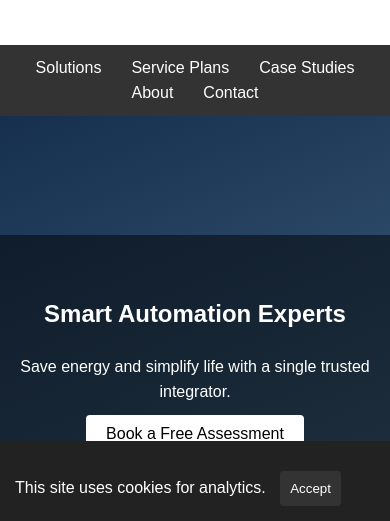
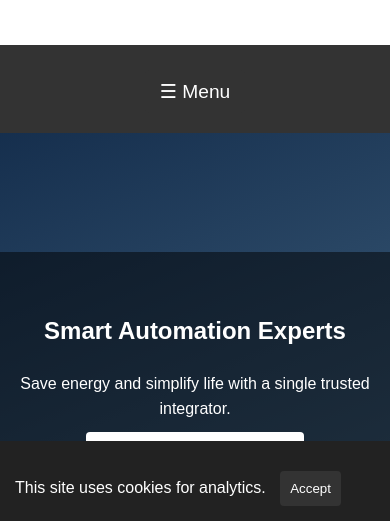
Before and after one commit to benpotts88/bridgeandbeam, a plain HTML site: page index.html in a window 390 px wide. Shown: the part 323-844 px from the top of the page. Drawn offline with Linux system fonts and the light colour scheme.

Commit message:
Add responsive hamburger navigation

```diff
--- a/index.html
+++ b/index.html
@@ -34,6 +34,36 @@
       color: #fff;
       margin: 0 15px;
       text-decoration: none;
+    }
+    #menu-toggle {
+      display: none;
+      background: #333;
+      color: #fff;
+      border: none;
+      font-size: 1.2em;
+      padding: 10px 15px;
+      cursor: pointer;
+    }
+    @media (max-width: 600px) {
+      nav {
+        flex-direction: column;
+        align-items: center;
+      }
+      #menu-toggle {
+        display: block;
+        margin-bottom: 10px;
+      }
+      #nav-links {
+        display: none;
+        flex-direction: column;
+        width: 100%;
+      }
+      #nav-links a {
+        margin: 10px 0;
+      }
+      nav.open #nav-links {
+        display: flex;
+      }
     }
     .hero-section {
       max-width: none;
@@ -127,12 +157,15 @@
   <header id="home">
     <img src="./img/bridge_and_beam_web_logo.png" alt="Bridge and Beam Logo">
   </header>
-  <nav aria-label="Main navigation">
-    <a href="#solutions">Solutions</a>
-    <a href="#plans">Service Plans</a>
-    <a href="#case-studies">Case Studies</a>
-    <a href="#about">About</a>
-    <a href="#contact">Contact</a>
+  <nav id="main-nav" aria-label="Main navigation">
+    <button id="menu-toggle" aria-expanded="false" aria-controls="nav-links">☰ Menu</button>
+    <div id="nav-links">
+      <a href="#solutions">Solutions</a>
+      <a href="#plans">Service Plans</a>
+      <a href="#case-studies">Case Studies</a>
+      <a href="#about">About</a>
+      <a href="#contact">Contact</a>
+    </div>
   </nav>
 
   <section class="hero-section" style="background-image: url('./img/about-hero.svg');">
@@ -202,6 +235,13 @@
         localStorage.setItem('cookies-accepted', 'yes');
         banner.style.display = 'none';
       });
+      var toggle = document.getElementById('menu-toggle');
+      var nav = document.getElementById('main-nav');
+      toggle.addEventListener('click', function () {
+        var expanded = toggle.getAttribute('aria-expanded') === 'true';
+        toggle.setAttribute('aria-expanded', !expanded);
+        nav.classList.toggle('open');
+      });
     });
   </script>
 </body>
```
